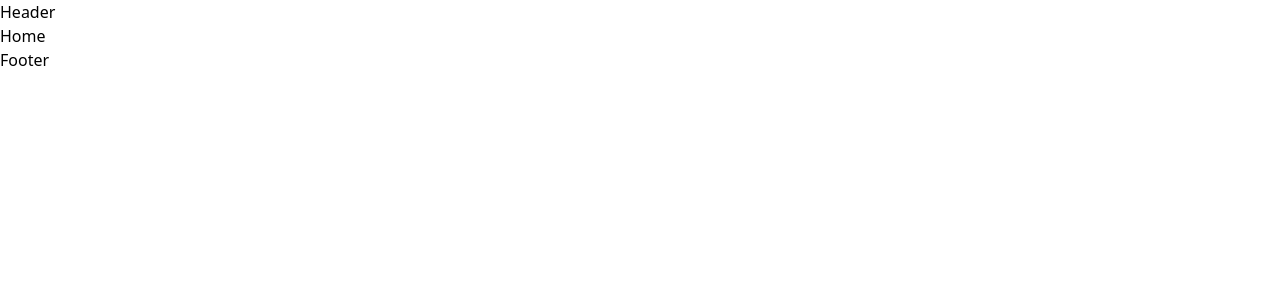
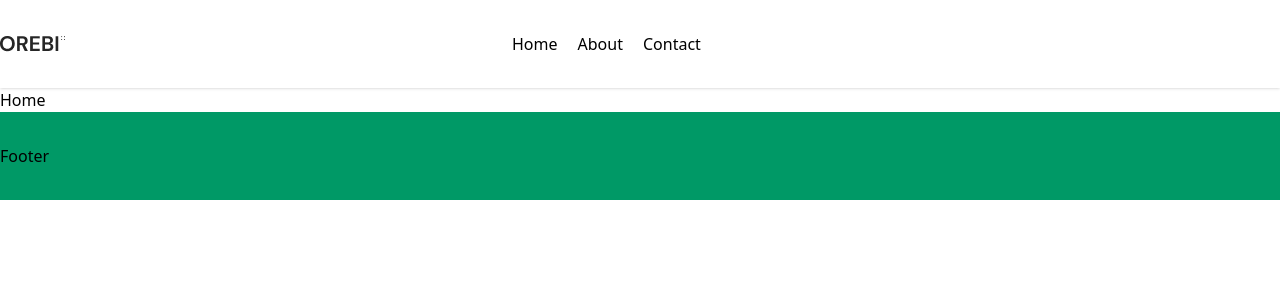
Before and after one commit to paulprithvi97/ecommerce1, a React (Vite) app: page / in a window 1280 px wide. Shown: the top 300 px of the page. Built offline with nearby package versions, Linux system fonts and the light colour scheme.

Commit message:
Add About and Contact pages; enhance Header and Footer components with layout and styling

```diff
--- a/src/App.css
+++ b/src/App.css
@@ -1 +1,8 @@
 @import "tailwindcss";
+
+@theme {
+  --color-primaryColor: #262626;
+  --coor-headerBg: #979797;
+  /* --font-dmFont: 'DM Sans', sans-serif; */
+  --spacing-mContainer: 1320px;
+}
--- a/src/App.jsx
+++ b/src/App.jsx
@@ -4,6 +4,8 @@ import { Routes, Route } from "react-router-dom";
 import Home from "./components/pages/Home";
 import Shop from "./components/pages/Shop";
 import Error from "./components/pages/Error";
+import About from "./components/pages/About";
+import Contact from "./components/pages/Contact";
 function App() {
   return (
    <>
@@ -11,7 +13,10 @@ function App() {
         <Route path="/" element={<RootLayout />}>
           <Route index element={<Home />} />
           <Route path="shop" element={<Shop />} />
+          <Route path="about" element={<About />} />
+          <Route path="contact" element={<Contact />} />
           <Route path="*" element={<Error />} />
+
         </Route>
       </Routes>
 
--- /dev/null
+++ b/src/components/Container.jsx
@@ -0,0 +1,9 @@
+import React from 'react'
+
+const Container = ({ children, className }) => {
+  return (
+    <div className={`max-w-mContainer m-auto${className}`}>{children}</div>
+  )
+}
+
+export default Container
--- /dev/null
+++ b/src/components/Flex.jsx
@@ -0,0 +1,10 @@
+
+const Flex = ({ children,className }) => {
+  return (
+    <div className={`flex items-center ${className}`}>
+        {children}
+    </div>
+  )
+}
+
+export default Flex
--- /dev/null
+++ b/src/components/Image.jsx
@@ -0,0 +1,7 @@
+import React from "react";
+
+const Image = ({ src, alt, className }) => {
+  return <img className={`${className}`} src={src} alt={alt} />;
+};
+
+export default Image;
--- a/src/components/layouts/Footer.jsx
+++ b/src/components/layouts/Footer.jsx
@@ -2,7 +2,9 @@ import React from 'react'
 
 const Footer = () => {
   return (
-    <div>Footer</div>
+    <div className='py-8 bg-emerald-600'>
+        <h1>Footer</h1>
+    </div>
   )
 }
 
--- a/src/components/layouts/Header.jsx
+++ b/src/components/layouts/Header.jsx
@@ -1,9 +1,38 @@
-import React from 'react'
-
+import React from "react";
+import Container from "../Container";
+import Flex from "../Flex";
+import Image from "../Image";
+import logo from "../../assets/logo.png";
+import { Link } from "react-router-dom";
 const Header = () => {
   return (
-    <div>Header</div>
-  )
-}
+    <div className="py-8 bg-white shadow-sm">
+      <Container>
+        <Flex>
+          {/* <h1>header</h1> */}
+          <div className="w-[40%]">
+            <Link to="/">
+              <Image src={logo} />
+            </Link>
+          </div>
+          <div className="w-[60%]">
+            <ul className="flex gap-5">
+              <li>
+                <Link to="/">Home</Link>
+              </li>
+              <li>
+                <Link to="/about">About</Link>
+              </li>
+              <li>
+                <Link to="/contact">Contact</Link>
+              </li>
+            </ul>
+          </div>
 
-export default Header
+        </Flex>
+      </Container>
+    </div>
+  );
+};
+
+export default Header;
--- /dev/null
+++ b/src/components/pages/About.jsx
@@ -0,0 +1,9 @@
+import React from 'react'
+
+const About = () => {
+  return (
+    <div>About</div>
+  )
+}
+
+export default About
--- /dev/null
+++ b/src/components/pages/Contact.jsx
@@ -0,0 +1,9 @@
+import React from 'react'
+
+const Contact = () => {
+  return (
+    <div>Contact</div>
+  )
+}
+
+export default Contact
```
Also changed, not shown: src/assets/logo.png (added).
